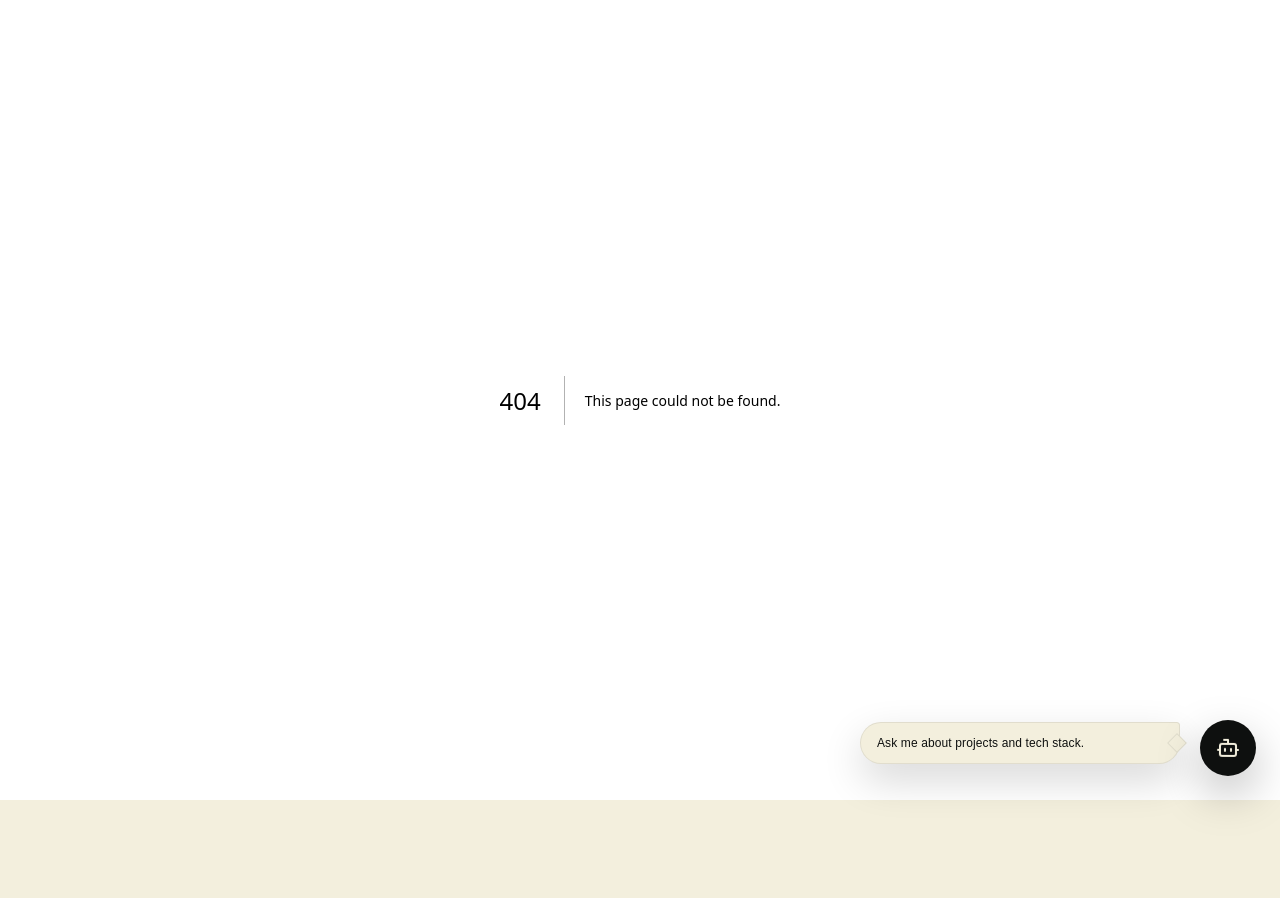
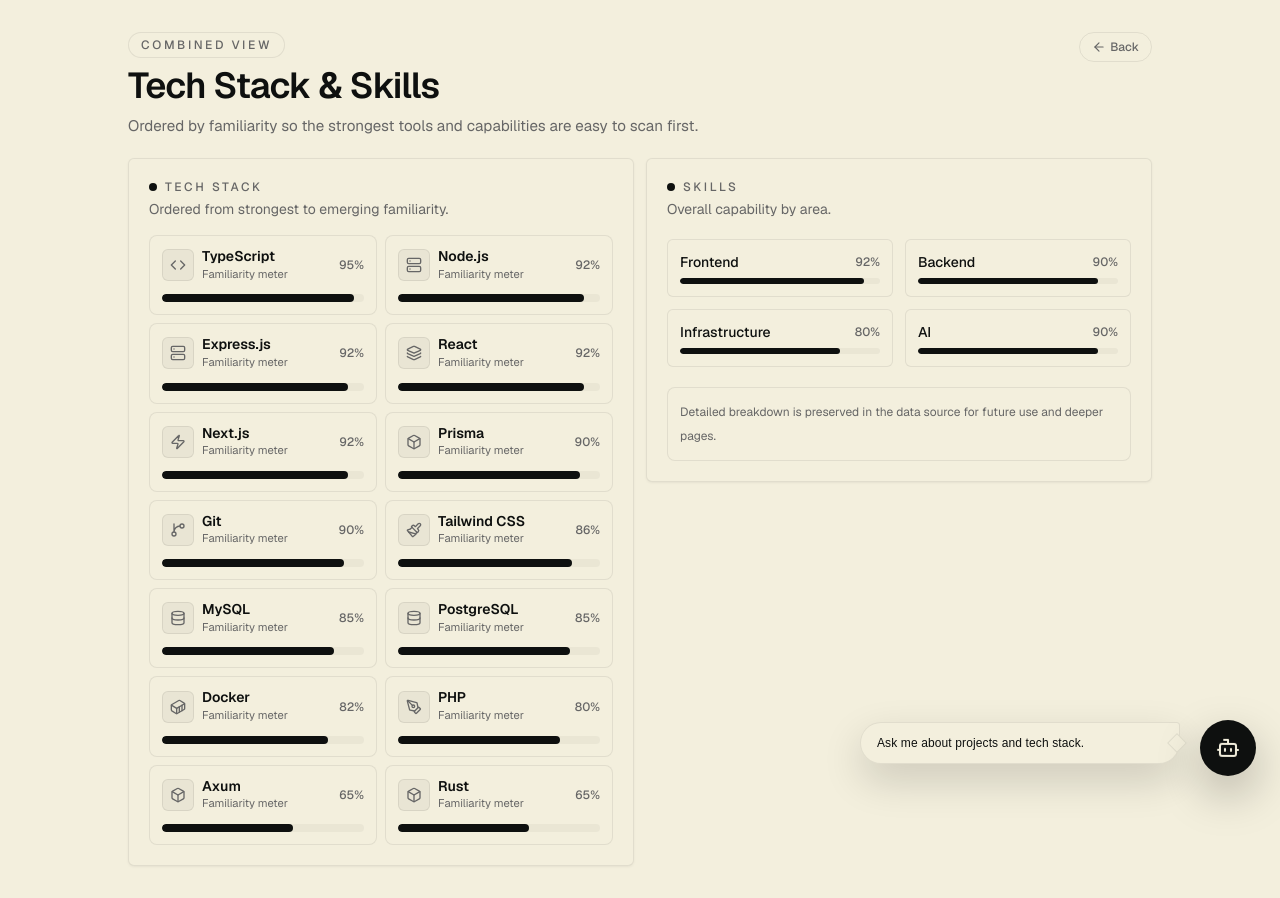
Before and after one commit to franze-calleja/franzecalleja, a Next.js app: page /stack in a window 1280 px wide. Before the commit this address had no page. Before the commit the page ends 800 px from the top, so only its background shows below. Built offline with nearby package versions, Linux system fonts and the light colour scheme.

Commit message:
feat: update profile data, enhance skills and tech stack presentation, and add navigation links

```diff
--- a/app/profile-data.json
+++ b/app/profile-data.json
@@ -26,9 +26,9 @@
     "eyebrow": "About",
     "title": "Full-stack software engineer focused on production-ready systems.",
     "body": [
-      "I am a full-stack software engineer who develops enterprise solutions and end-to-end web and mobile applications. I work across the stack, building frontend experiences in TypeScript and React (including state management and Next.js), implementing backend services with Express (TypeScript), PHP, and Rust, and designing the infrastructure that keeps systems reliable and secure.",
-      "I currently work as Lead Fullstack Software Engineer at Manuel S. Enverga University Foundation - Candelaria Inc. I also serve as a Lead Software Engineer on a part-time contractual basis with an international company in Canada, and I lead a freelance group that delivers identity and business solutions for clients worldwide. I coordinate teams, own delivery, and help translate product goals into pragmatic technical solutions.",
-      "Lately I have been diving deep into artificial intelligence and cloud infrastructure: experimenting with agentic development workflows, model orchestration, and scalable cloud architectures to expand what I can deliver and to bring AI into production safely and effectively."
+      "I am a full-stack software engineer who develops enterprise solutions and end-to-end web and mobile applications. I work across the stack, building frontend experiences in React/Next.js, implementing backend services with NodeJS/Express and Rust (Axum), and designing the infrastructure that keeps systems reliable and secure.",
+      "I currently work as Lead Fullstack Software Engineer at Manuel S. Enverga University Foundation - Candelaria Inc. I also serve as a Lead Software Engineer on a part-time contractual basis at R-A-Ones Corporation in Canada, and lead a freelance group delivering software solutions for clients worldwide. I coordinate teams, own delivery, and translate product goals into pragmatic technical solutions.",
+      "Recently, I’ve been exploring AI and cloud infrastructure—focusing on agentic workflows, model orchestration, and scalable architectures to bring AI into production effectively."
     ]
   },
   "experience": {
@@ -46,48 +46,63 @@
   },
   "techstack": {
     "eyebrow": "Tech Stack",
+    "viewAllHref": "/stack",
     "items": [
-      { "label": "TypeScript", "icon": "code" },
-      { "label": "Rust", "icon": "box" },
-      { "label": "PHP", "icon": "pen-tool" },
-      { "label": "React", "icon": "layers" },
-      { "label": "Next.js", "icon": "zap" },
-      { "label": "Node.js", "icon": "server" },
-      { "label": "Express.js", "icon": "server" },
-      { "label": "Axum", "icon": "box" },
-      { "label": "Prisma", "icon": "box" },
-      { "label": "MySQL", "icon": "database" },
-      { "label": "PostgreSQL", "icon": "database" },
-      { "label": "Docker", "icon": "container" },
-      { "label": "Git", "icon": "git-branch" },
-      { "label": "Tailwind CSS", "icon": "paintbrush" }
-
+      { "label": "TypeScript", "icon": "code", "level": 95 },
+      { "label": "Node.js", "icon": "server", "level": 92 },
+      { "label": "Express.js", "icon": "server", "level": 92 },
+      { "label": "React", "icon": "layers", "level": 92 },
+      { "label": "Next.js", "icon": "zap", "level": 92 },
+      { "label": "Prisma", "icon": "box", "level": 90 },
+      { "label": "Git", "icon": "git-branch", "level": 90 },
+      { "label": "Tailwind CSS", "icon": "paintbrush", "level": 86 },
+      { "label": "MySQL", "icon": "database", "level": 85 },
+      { "label": "PostgreSQL", "icon": "database", "level": 85 },
+      { "label": "Docker", "icon": "container", "level": 82 },
+      { "label": "PHP", "icon": "pen-tool", "level": 80 },
+      { "label": "Axum", "icon": "box", "level": 65 },
+      { "label": "Rust", "icon": "box", "level": 65 }
     ]
   },
   "skills": {
     "eyebrow": "Skills",
+    "viewAllHref": "/stack",
+    "overall": [
+      { "label": "Frontend", "level": 92 },
+      { "label": "Backend", "level": 90 },
+      { "label": "Infrastructure", "level": 80 },
+      { "label": "AI", "level": 90 }
+    ],
     "categories": [
       {
         "name": "Frontend",
         "items": [
-          "State management (TanStack, Redux, Zustand)",
-          "Component-driven UI / design systems",
-          "Responsive layouts & accessibility",
-          "Testing (Jest, React Testing Library)"
+          { "label": "Component-driven UI / design systems", "level": 95 },
+          { "label": "Responsive layouts & accessibility", "level": 90 },
+          { "label": "State management (TanStack, Redux, Zustand)", "level": 88 },
+          { "label": "Testing (Jest, React Testing Library)", "level": 80 },
+          { "label": "Mobile development (React Native, Expo)", "level": 85 }
         ]
       },
       {
         "name": "Backend",
         "items": [
-          "REST APIs",
-          "Database design, migrations & ORMs (Prisma)",
-          "Authentication, authorization & sessions",
-          "Background jobs, queues & scheduling"
+          { "label": "REST APIs", "level": 95 },
+          { "label": "Modular/MVC/Horizontal Architectures", "level": 90 },
+          { "label": "Database design, migrations & ORMs (Prisma)", "level": 85 },
+          { "label": "Authentication, authorization & sessions", "level": 85 },
+          { "label": "Background jobs, queues & scheduling", "level": 75 }
         ]
       },
       {
         "name": "AI & Infrastructure",
-        "items": ["Agentic development", "Model orchestration", "Cloud infrastructure (AWS/GCP)", "Containerization (Docker)", "CI/CD"]
+        "items": [
+          { "label": "Agentic development", "level": 90 },
+          { "label": "Model orchestration", "level": 85 },
+          { "label": "Cloud infrastructure (AWS/GCP/Hostinger)", "level": 76 },
+          { "label": "Containerization (Docker)", "level": 80 },
+          { "label": "CI/CD", "level": 80 }
+        ]
       }
     ]
   },
@@ -187,57 +202,57 @@
     "items": [
       {
         "label": "01",
-        "title": "",
-        "caption": "",
+        "title": "Franze",
+        "caption": "A calm setup for focused builds.",
         "tone": "from-slate-950 via-slate-800 to-slate-600",
         "image": "/profile.png"
       },
       {
         "label": "02",
-        "title": "",
-        "caption": "",
+        "title": "Logo",
+        "caption": "Small experiments for layout rhythm.",
         "tone": "from-stone-900 via-stone-700 to-stone-500",
         "image": "/icon.png"
       },
       {
         "label": "03",
-        "title": "",
-        "caption": "",
+        "title": "Franze",
+        "caption": "Light and dark surfaces with soft contrast.",
         "tone": "from-zinc-950 via-zinc-700 to-zinc-500",
         "image": "/profile.png"
       },
       {
         "label": "04",
-        "title": "",
-        "caption": "",
+        "title": "Logo",
+        "caption": "Simple structure for quick scanning.",
         "tone": "from-neutral-950 via-neutral-700 to-neutral-500",
         "image": "/icon.png"
       },
       {
         "label": "05",
-        "title": "",
-        "caption": "",
+        "title": "Franze",
+        "caption": "Reusable pieces with tight spacing.",
         "tone": "from-slate-900 via-zinc-700 to-stone-500",
         "image": "/profile.png"
       },
       {
         "label": "06",
-        "title": "",
-        "caption": "",
+        "title": "Logo",
+        "caption": "Loose ideas collected before refinement.",
         "tone": "from-stone-950 via-slate-700 to-zinc-500",
         "image": "/icon.png"
       },
       {
         "label": "07",
-        "title": "",
-        "caption": "",
+        "title": "Franze",
+        "caption": "Progress captures from active projects.",
         "tone": "from-zinc-900 via-stone-700 to-neutral-500",
         "image": "/profile.png"
       },
       {
         "label": "08",
-        "title": "",
-        "caption": "",
+        "title": "Logo",
+        "caption": "Texture, spacing, and contrast studies.",
         "tone": "from-neutral-900 via-slate-700 to-stone-500",
         "image": "/icon.png"
       }
--- /dev/null
+++ b/app/stack/page.tsx
@@ -0,0 +1,189 @@
+import {
+  ArrowLeft,
+  Box,
+  Code,
+  Container,
+  Database,
+  GitBranch,
+  Layers,
+  Paintbrush,
+  PenTool,
+  Server,
+  Zap,
+  type LucideIcon,
+} from "lucide-react";
+import type { Metadata } from "next";
+import Link from "next/link";
+
+import content from "@/app/profile-data.json";
+import SectionCard from "@/components/section-card";
+
+export const metadata: Metadata = {
+  title: "Tech Stack & Skills",
+  description:
+    "Franze William Calleja's organized tech stack and skill capability levels, ordered by familiarity.",
+};
+
+type TechItem = {
+  label: string;
+  icon: string;
+  level: number;
+};
+
+type SkillSummaryItem = {
+  label: string;
+  level: number;
+};
+
+const iconMap: Record<string, LucideIcon> = {
+  code: Code,
+  layers: Layers,
+  zap: Zap,
+  paintbrush: Paintbrush,
+  server: Server,
+  database: Database,
+  box: Box,
+  "git-branch": GitBranch,
+  "pen-tool": PenTool,
+  container: Container,
+};
+
+const sortedTechStack = [...(content.techstack.items as TechItem[])].sort(
+  (left, right) => right.level - left.level,
+);
+
+const skillsSummary = content.skills.overall as SkillSummaryItem[];
+
+export default function StackPage() {
+  return (
+    <main className="mx-auto flex min-h-screen w-full max-w-6xl flex-col px-6 py-4 font-sans sm:px-10 sm:py-7 lg:px-16 lg:py-8">
+      <div className="w-full space-y-4 sm:space-y-5">
+        <div className="flex flex-col gap-4 sm:flex-row sm:items-end sm:justify-between">
+          <div className="space-y-2">
+            <div className="inline-flex items-center gap-2 rounded-full border border-(--border) bg-(--surface) px-3 py-1 text-xs font-medium uppercase tracking-[0.22em] text-(--muted)">
+              Combined view
+            </div>
+            <h1 className="text-2xl font-semibold tracking-tight sm:text-3xl lg:text-4xl">
+              Tech Stack & Skills
+            </h1>
+            <p className="max-w-2xl text-sm leading-6 text-(--muted) sm:text-[0.95rem]">
+              Ordered by familiarity so the strongest tools and capabilities are
+              easy to scan first.
+            </p>
+          </div>
+
+          <Link
+            href="/"
+            className="inline-flex items-center gap-1 self-start rounded-full border border-(--border) px-3 py-1.5 text-xs font-medium text-(--muted) transition-colors hover:bg-(--hover) hover:text-foreground"
+          >
+            <ArrowLeft className="h-3.5 w-3.5" />
+            Back
+          </Link>
+        </div>
+
+        <div className="grid gap-3 lg:grid-cols-2 lg:items-start">
+          <SectionCard style={{ animationDelay: "0ms" }}>
+            <div className="space-y-4">
+              <div className="flex items-start justify-between gap-3">
+                <div className="space-y-1">
+                  <div className="flex items-center gap-2">
+                    <span className="h-2 w-2 rounded-full bg-foreground" aria-hidden="true" />
+                    <p className="text-xs font-medium uppercase tracking-[0.22em] text-(--muted)">
+                      {content.techstack.eyebrow}
+                    </p>
+                  </div>
+                  <p className="text-sm text-(--muted)">
+                    Ordered from strongest to emerging familiarity.
+                  </p>
+                </div>
+
+              </div>
+
+              <div className="grid gap-2 sm:grid-cols-2">
+                {sortedTechStack.map((tech) => {
+                  const Icon = iconMap[tech.icon] ?? Code;
+
+                  return (
+                    <article
+                      key={tech.label}
+                      className="space-y-3 rounded-lg border border-(--border) bg-(--surface) p-3 transition-colors hover:bg-(--hover)"
+                    >
+                      <div className="flex items-center justify-between gap-3">
+                        <div className="flex items-center gap-2">
+                          <span className="inline-flex h-8 w-8 items-center justify-center rounded-md border border-(--border) bg-(--hover)">
+                            <Icon className="h-4 w-4 text-(--muted)" />
+                          </span>
+                          <div>
+                            <p className="text-sm font-semibold leading-tight text-foreground">
+                              {tech.label}
+                            </p>
+                            <p className="text-[0.7rem] text-(--muted)">
+                              Familiarity meter
+                            </p>
+                          </div>
+                        </div>
+                        <p className="text-xs font-medium text-(--muted)">
+                          {tech.level}%
+                        </p>
+                      </div>
+                      <div className="h-2 overflow-hidden rounded-full bg-(--hover)">
+                        <div
+                          className="h-full rounded-full bg-foreground transition-[width] duration-500 ease-out"
+                          style={{ width: `${tech.level}%` }}
+                        />
+                      </div>
+                    </article>
+                  );
+                })}
+              </div>
+            </div>
+          </SectionCard>
+
+          <SectionCard style={{ animationDelay: "120ms" }}>
+            <div className="space-y-5">
+              <div className="space-y-1">
+                <div className="flex items-center gap-2">
+                  <span className="h-2 w-2 rounded-full bg-foreground" aria-hidden="true" />
+                  <p className="text-xs font-medium uppercase tracking-[0.22em] text-(--muted)">
+                    {content.skills.eyebrow}
+                  </p>
+                </div>
+                <p className="text-sm text-(--muted)">
+                  Overall capability by area.
+                </p>
+              </div>
+
+              <div className="grid gap-3 sm:grid-cols-2">
+                {skillsSummary.map((skill) => (
+                  <SkillMeter key={skill.label} item={skill} />
+                ))}
+              </div>
+
+              <div className="rounded-lg border border-(--border) bg-(--surface) p-3 text-xs leading-6 text-(--muted)">
+                Detailed breakdown is preserved in the data source for future use
+                and deeper pages.
+              </div>
+            </div>
+          </SectionCard>
+        </div>
+      </div>
+    </main>
+  );
+}
+
+function SkillMeter({ item }: { item: SkillSummaryItem }) {
+  return (
+    <div className="space-y-1.5 rounded-md border border-(--border) bg-(--surface) p-3">
+      <div className="flex items-center justify-between gap-3">
+        <p className="text-sm font-medium text-foreground">{item.label}</p>
+        <p className="text-xs font-medium text-(--muted)">{item.level}%</p>
+      </div>
+      <div className="h-1.5 overflow-hidden rounded-full bg-(--hover)">
+        <div
+          className="h-full rounded-full bg-foreground transition-[width] duration-500 ease-out"
+          style={{ width: `${item.level}%` }}
+        />
+      </div>
+    </div>
+  );
+}
--- a/components/skills-card.tsx
+++ b/components/skills-card.tsx
@@ -1,3 +1,5 @@
+import Link from "next/link";
+
 import content from "@/app/profile-data.json";
 import SectionCard from "./section-card";
 
@@ -5,9 +7,18 @@
   return (
     <SectionCard className="lg:col-start-3 lg:row-span-2" style={{ animationDelay: "390ms" }}>
       <div className="space-y-2.5">
-        <p className="text-xs font-medium uppercase tracking-[0.22em] text-(--muted)">
-          {content.skills.eyebrow}
-        </p>
+        <div className="flex items-center justify-between gap-3">
+          <p className="text-xs font-medium uppercase tracking-[0.22em] text-(--muted)">
+            {content.skills.eyebrow}
+          </p>
+          <Link
+            href={content.skills.viewAllHref ?? "/stack"}
+            className="inline-flex items-center gap-1 text-xs font-medium text-(--muted) transition-colors hover:text-foreground"
+          >
+            View all
+            <span aria-hidden="true">↗</span>
+          </Link>
+        </div>
 
         <div className="space-y-3">
           {content.skills.categories.map((category) => (
@@ -18,11 +29,11 @@
               <ul className="space-y-1">
                 {category.items.map((item) => (
                   <li
-                    key={item}
+                    key={item.label}
                     className="flex items-center gap-2 text-xs text-(--muted) sm:text-sm"
                   >
                     <span className="h-1 w-1 rounded-full bg-(--muted)" aria-hidden="true" />
-                    {item}
+                    {item.label}
                   </li>
                 ))}
               </ul>
--- a/components/tech-stack-card.tsx
+++ b/components/tech-stack-card.tsx
@@ -10,6 +10,8 @@
   Container,
   Zap,
 } from "lucide-react";
+
+import Link from "next/link";
 
 import content from "@/app/profile-data.json";
 import SectionCard from "./section-card";
@@ -31,9 +33,18 @@
   return (
     <SectionCard className="lg:col-start-1 lg:col-span-2" style={{ animationDelay: "300ms" }}>
       <div className="space-y-2.5">
-        <p className="text-xs font-medium uppercase tracking-[0.22em] text-(--muted)">
-          {content.techstack.eyebrow}
-        </p>
+        <div className="flex items-center justify-between gap-3">
+          <p className="text-xs font-medium uppercase tracking-[0.22em] text-(--muted)">
+            {content.techstack.eyebrow}
+          </p>
+          <Link
+            href={content.techstack.viewAllHref ?? "/stack"}
+            className="inline-flex items-center gap-1 text-xs font-medium text-(--muted) transition-colors hover:text-foreground"
+          >
+            View all
+            <span aria-hidden="true">↗</span>
+          </Link>
+        </div>
 
         <div className="flex flex-wrap gap-1.5">
           {content.techstack.items.map((tech) => {
```
